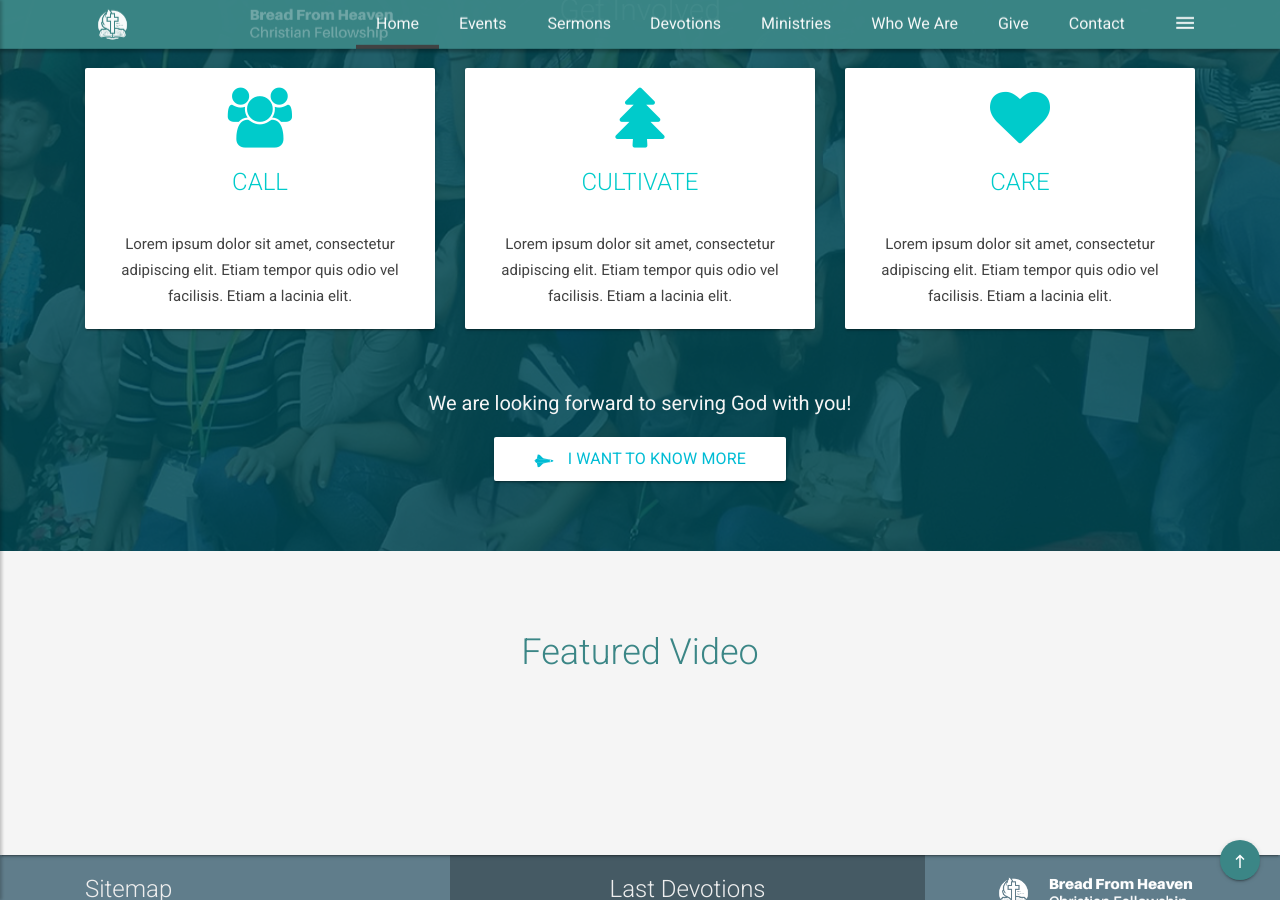
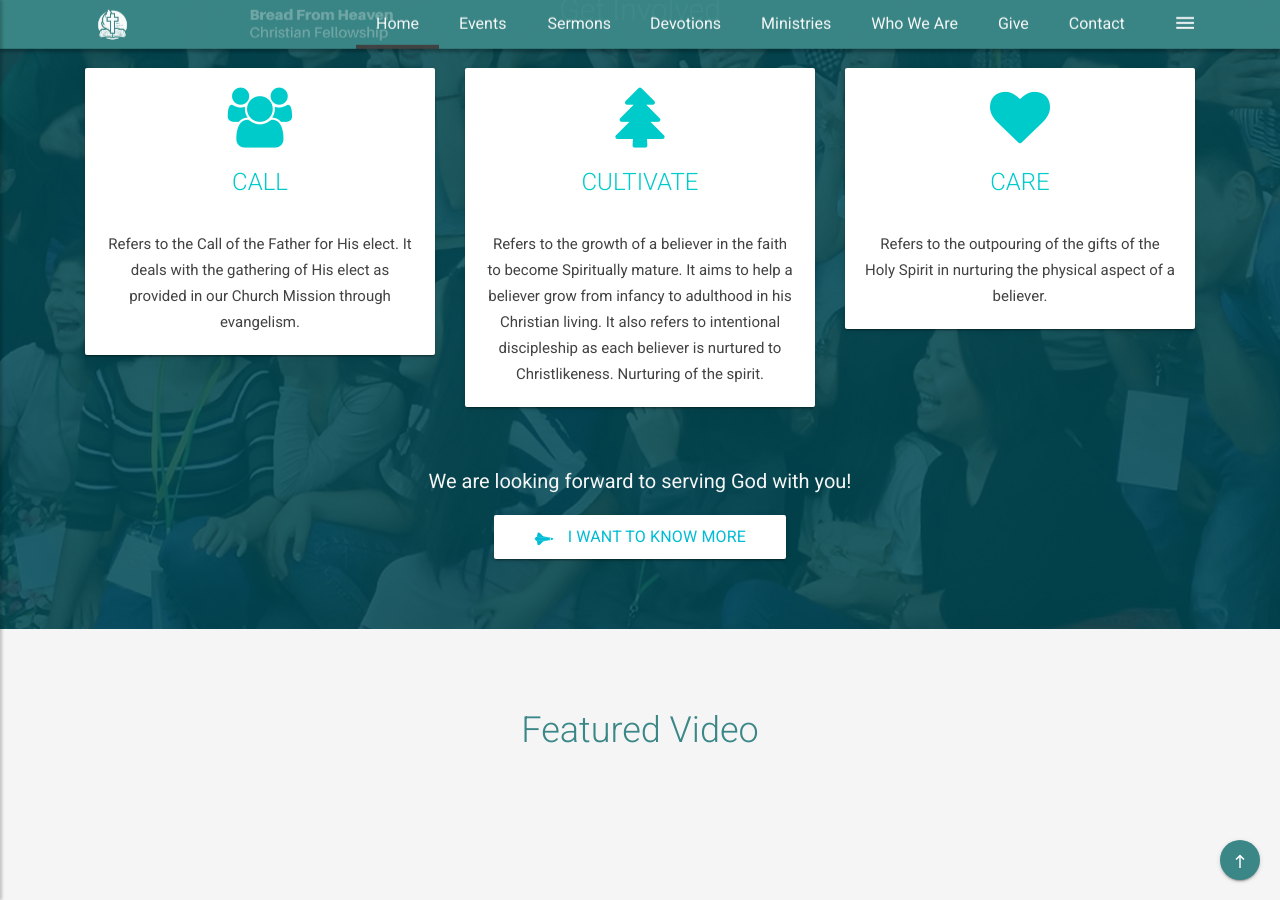
Before and after one commit to bfhcf/bfhcf.github.io, a Jekyll site: the page built from index.md, in a window 1280 px wide and 900 px high, scrolled down 2379 px. Built offline with Jekyll 4.4.1, drawn with Linux system fonts in a browser that asks for light colours.

Commit message:
Remove Sermon posts and update Call, Cultivate, Care message

```diff
--- a/_includes/home-about.html
+++ b/_includes/home-about.html
@@ -22,21 +22,21 @@
                             <div class="card card-body overflow-hidden text-center wow zoomInUp animation-delay-2">
                                 <i class="fa fa-4x fa-users color-bfhcf-cyan"></i>
                                 <h3 class="color-bfhcf-cyan">CALL</h3>
-                                <p class="mt-2 no-mb color-dark">Lorem ipsum dolor sit amet, consectetur adipiscing elit. Etiam tempor quis odio vel facilisis. Etiam a lacinia elit. </p>
+                                <p class="mt-2 no-mb color-dark">Refers to the  Call of the Father for His elect. It deals with the gathering of His elect as provided in our Church Mission through evangelism. </p>
                             </div>
                         </div>
                         <div class="col-lg-4 col-md-6 col-sm-6">
                             <div class="card card-body overflow-hidden text-center wow zoomInUp animation-delay-5">
                                 <i class="fa fa-4x fa-tree color-bfhcf-cyan"></i>
                                 <h3 class="color-bfhcf-cyan">CULTIVATE</h3>
-                                <p class="mt-2 no-mb color-dark">Lorem ipsum dolor sit amet, consectetur adipiscing elit. Etiam tempor quis odio vel facilisis. Etiam a lacinia elit. </p>
+                                <p class="mt-2 no-mb color-dark">Refers to the growth of a believer in the faith to become Spiritually mature. It aims to help a believer grow from infancy to adulthood in his Christian living. It also refers to intentional discipleship as each believer is nurtured to Christlikeness. Nurturing of the spirit. </p>
                             </div>
                         </div>
                         <div class="col-lg-4 col-md-6 col-sm-6">
                             <div class="card card-body overflow-hidden text-center wow zoomInUp animation-delay-4">
                                 <i class="fa fa-4x fa-heart color-bfhcf-cyan"></i>
                                 <h3 class="color-bfhcf-cyan">CARE</h3>
-                                <p class="mt-2 no-mb color-dark">Lorem ipsum dolor sit amet, consectetur adipiscing elit. Etiam tempor quis odio vel facilisis. Etiam a lacinia elit. </p>
+                                <p class="mt-2 no-mb color-dark">Refers to the outpouring of the gifts of the Holy Spirit in nurturing the physical aspect of a believer. </p>
                             </div>
                         </div>
                     </div>
--- a/sermons/index.html
+++ b/sermons/index.html
@@ -22,7 +22,7 @@ title: Sermons
         var mykey = "AIzaSyB0jD26yH4rBKKHEN1tRQsUb9D8LpQfDRQ",
             playListID = "PL3fxV8Qu8p5QEMebIyXiY2N1K_TovgFFp",
             npt = nextPageToken;
-        return `https://www.googleapis.com/youtube/v3/playlistItems?part=snippet&maxResults=10&playlistId=${playListID}&key=${mykey}&${npt ? 'pageToken='+npt : ''}`;
+        return `https://www.googleapis.com/youtube/v3/playlistItems?part=snippet&maxResults=20&playlistId=${playListID}&key=${mykey}&${npt ? 'pageToken='+npt : ''}`;
     }
 
     function apiCall(nextPageToken, items = []) {
```
Also changed, not shown: sermons/_posts/2018-11-28-irresistible-grace.md (deleted, +0 -8 lines), sermons/_posts/2018-11-28-limited-atonement.md (deleted, +0 -7 lines), sermons/_posts/2018-11-28-perseverance-of-the-saints.md (deleted, +0 -7 lines), sermons/_posts/2018-11-28-total-depravity.md (deleted, +0 -7 lines), sermons/_posts/2018-11-28-unconditional-election.md (deleted, +0 -7 lines), sermons/_posts/2019-01-30-the-faith-of-gods-covenant-children.md (deleted, +0 -7 lines), sermons/_posts/2019-01-30-why-i-belong-to-gods-family.md (deleted, +0 -7 lines), sermons/_posts/2019-09-10-the-ever-faithful-covenant-god.md (deleted, +0 -7 lines), sermons/_posts/2019-09-11-our-gospel-message-stands.md (deleted, +0 -7 lines).
